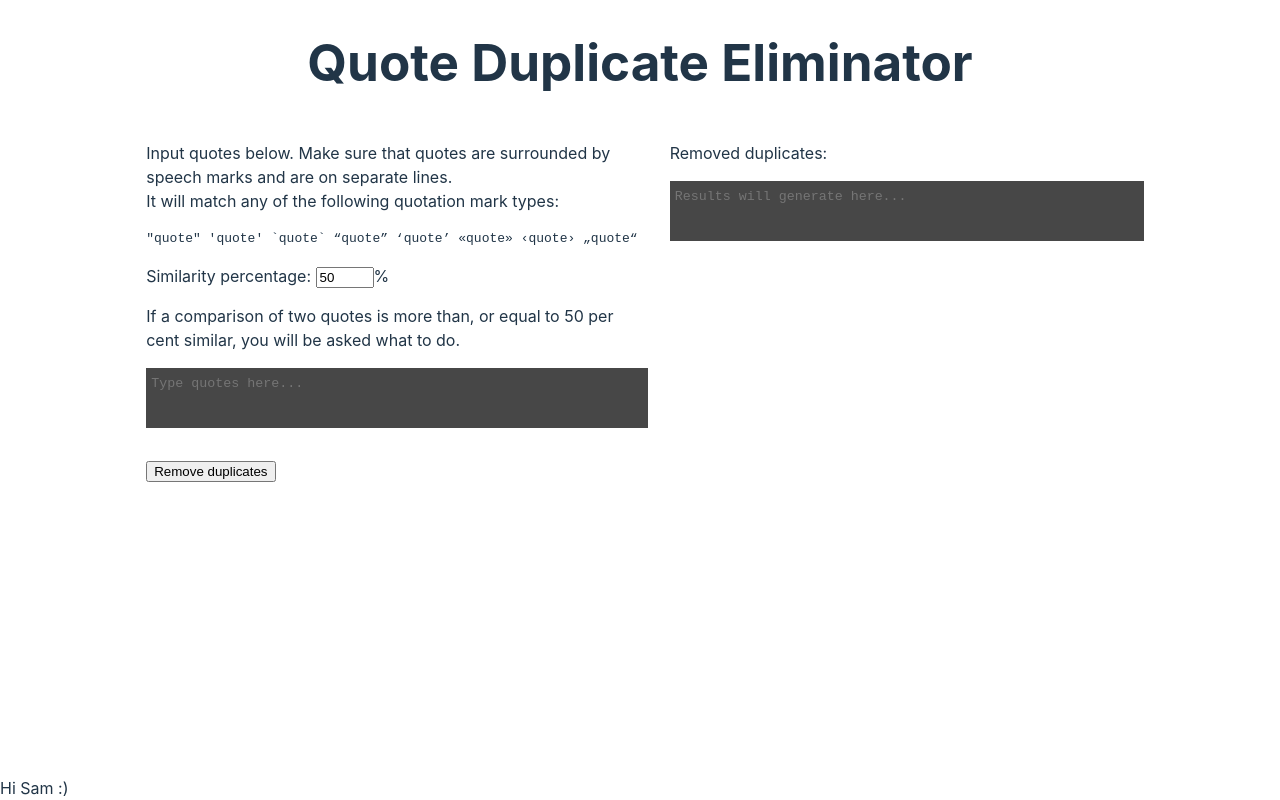
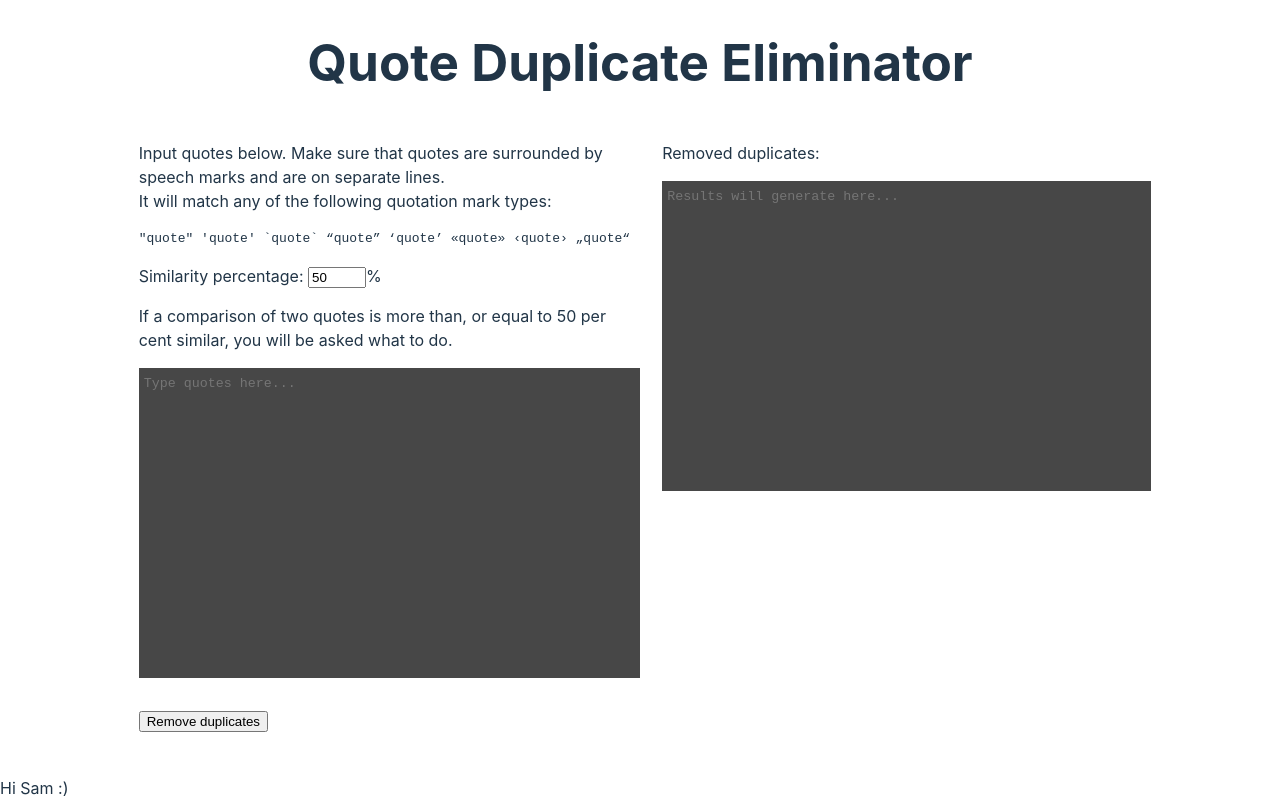
Before and after one commit to MorganDilling/quote-duplicate-eliminator, a Svelte app: page / in a window 1280 px wide. Built offline with nearby package versions, Linux system fonts and the light colour scheme.

Commit message:
feat: Scrollable textareas

```diff
--- a/src/App.svelte
+++ b/src/App.svelte
@@ -164,14 +164,6 @@
 
     const resultTextArea = document.getElementById('result');
     const nLines = uniqueTokens.length;
-
-    resultTextArea.style.height = `${Math.max(nLines * 21, 50)}px`;
-  };
-
-  const textAreaChange = (e): void => {
-    const nLines = e.target.value.split('\n').length;
-
-    e.target.style.height = `${Math.max(nLines * 21, 50)}px`;
   };
 </script>
 
@@ -201,11 +193,7 @@
         If a comparison of two quotes is more than, or equal to {similarityPercentage}
         per cent similar, you will be asked what to do.
       </p>
-      <textarea
-        bind:value={quotes}
-        on:input={textAreaChange}
-        placeholder="Type quotes here..."
-      />
+      <textarea bind:value={quotes} placeholder="Type quotes here..." />
 
       <br />
       <br />
@@ -320,7 +308,7 @@
 
   textarea {
     line-height: 21px;
-    overflow-y: hidden;
+    overflow-y: scroll;
     padding: 5px;
     border: 0;
     background: #474747;
@@ -328,7 +316,7 @@
     outline: none;
     resize: none;
     width: 100%;
-    height: 50px;
+    height: 300px;
   }
 
   @media (max-width: 768px) {
```
